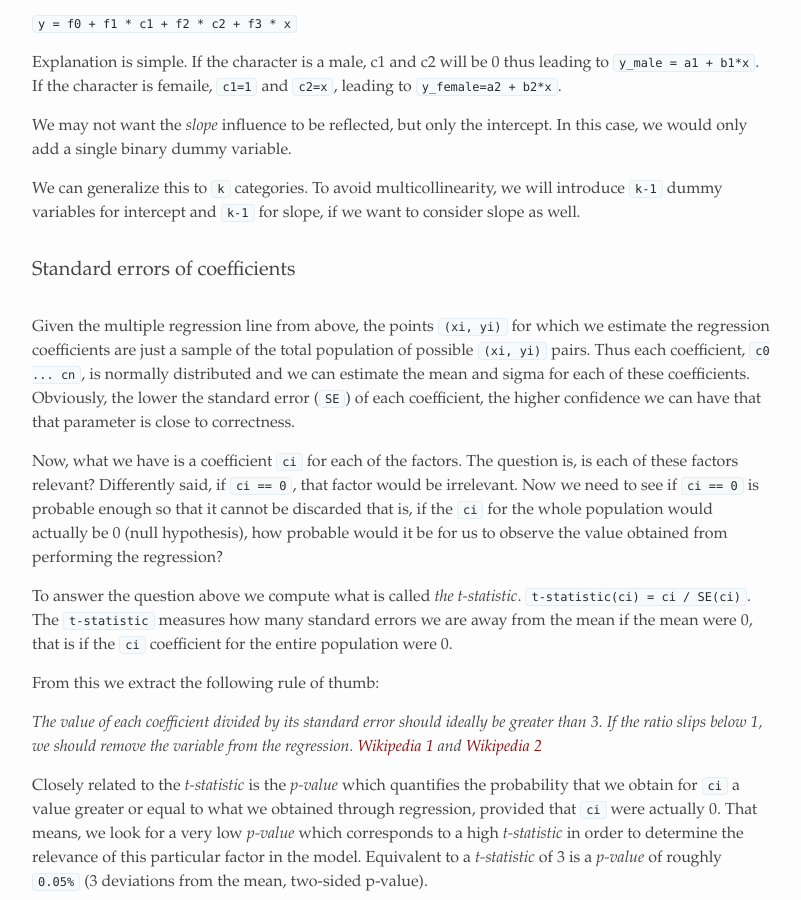
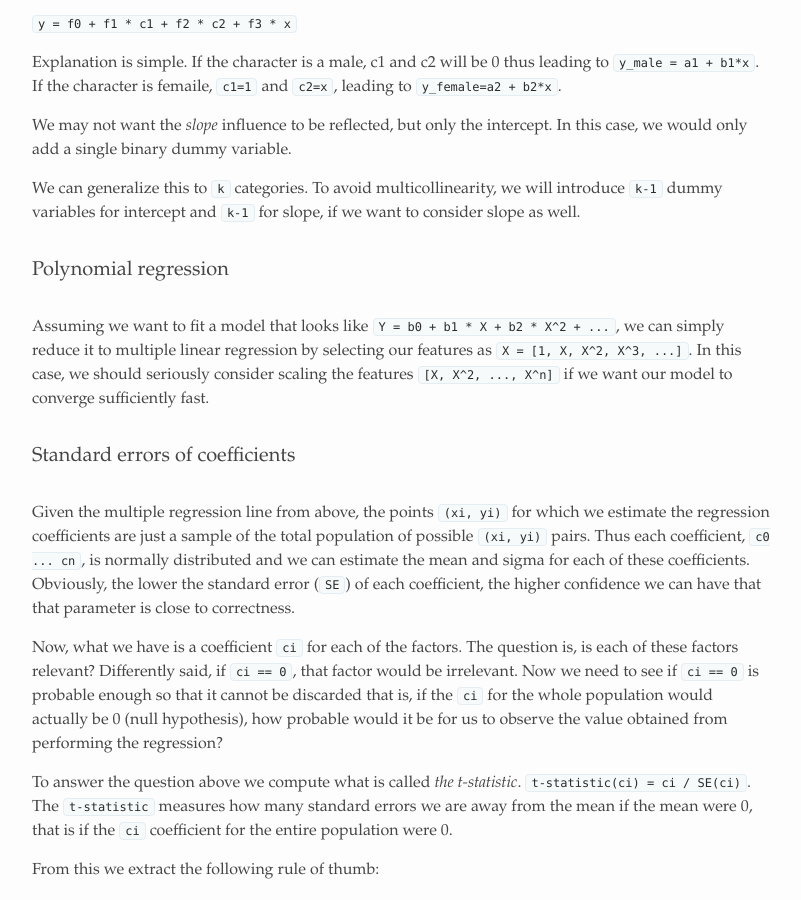
Before and after one commit to alexandrugris/my-jekyll-tech-blog, a Jekyll site: the page built from MyBlog/_posts/2018-08-15-regression-done-right.markdown, in a window 1280 px wide and 900 px high, scrolled down 9246 px. Shown: the whole window, without its empty margins (238-1039 px from the left). Built offline with Jekyll 4.4.1, drawn with Linux system fonts in a browser that asks for light colours.

Commit message:
polynomial regression comment

```diff
--- a/MyBlog/_posts/2018-08-15-regression-done-right.markdown
+++ b/MyBlog/_posts/2018-08-15-regression-done-right.markdown
@@ -157,6 +157,10 @@ Explanation is simple. If the character is a male, c1 and c2 will be 0 thus lead
 We may not want the *slope* influence to be reflected, but only the intercept. In this case, we would only add a single binary dummy variable.
 
 We can generalize this to `k` categories. To avoid multicollinearity, we will introduce `k-1` dummy variables for intercept and `k-1` for slope, if we want to consider slope as well.
+
+### Polynomial regression
+
+Assuming we want to fit a model that looks like `Y = b0 + b1 * X + b2 * X^2 + ...`, we can simply reduce it to multiple linear regression by selecting our features as `X = [1, X, X^2, X^3, ...]`. In this case, we should seriously consider scaling the features `[X, X^2, ..., X^n]` if we want our model to converge sufficiently fast.
 
 ### Standard errors of coefficients
 
```
